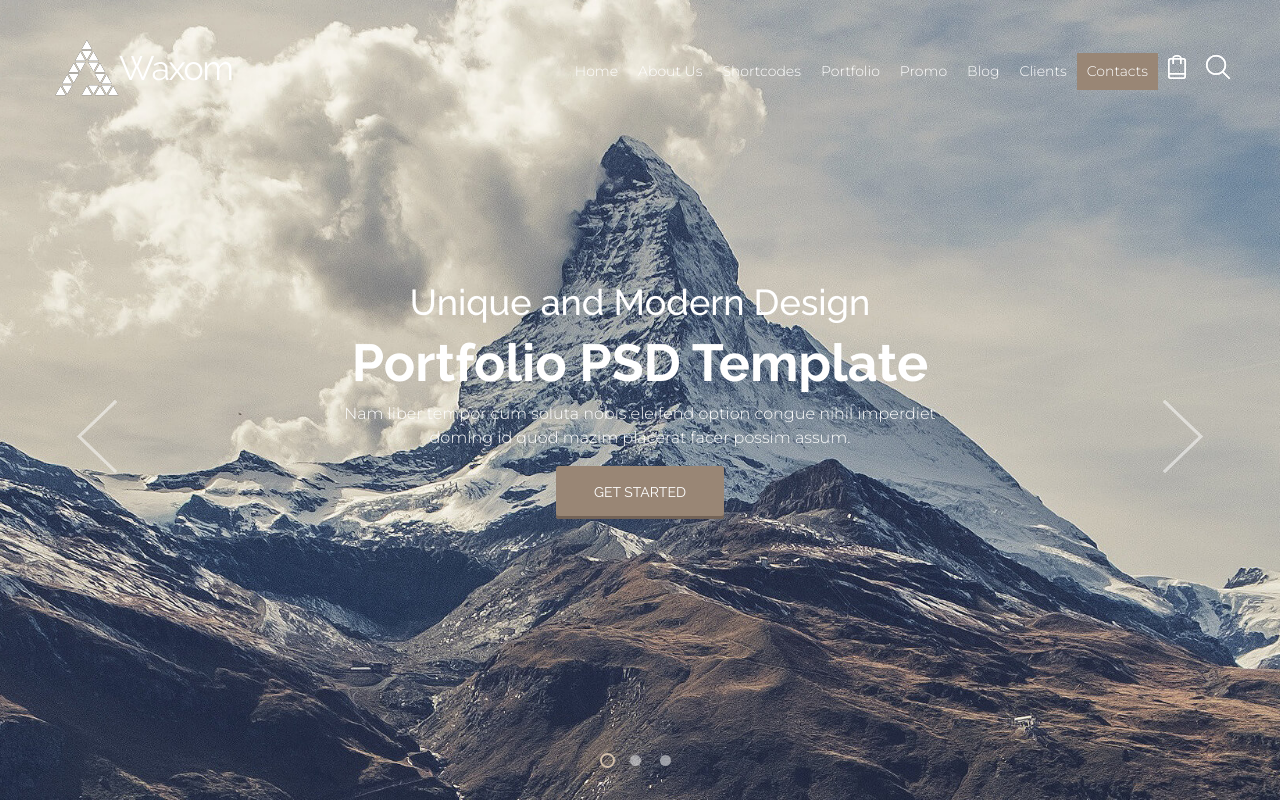
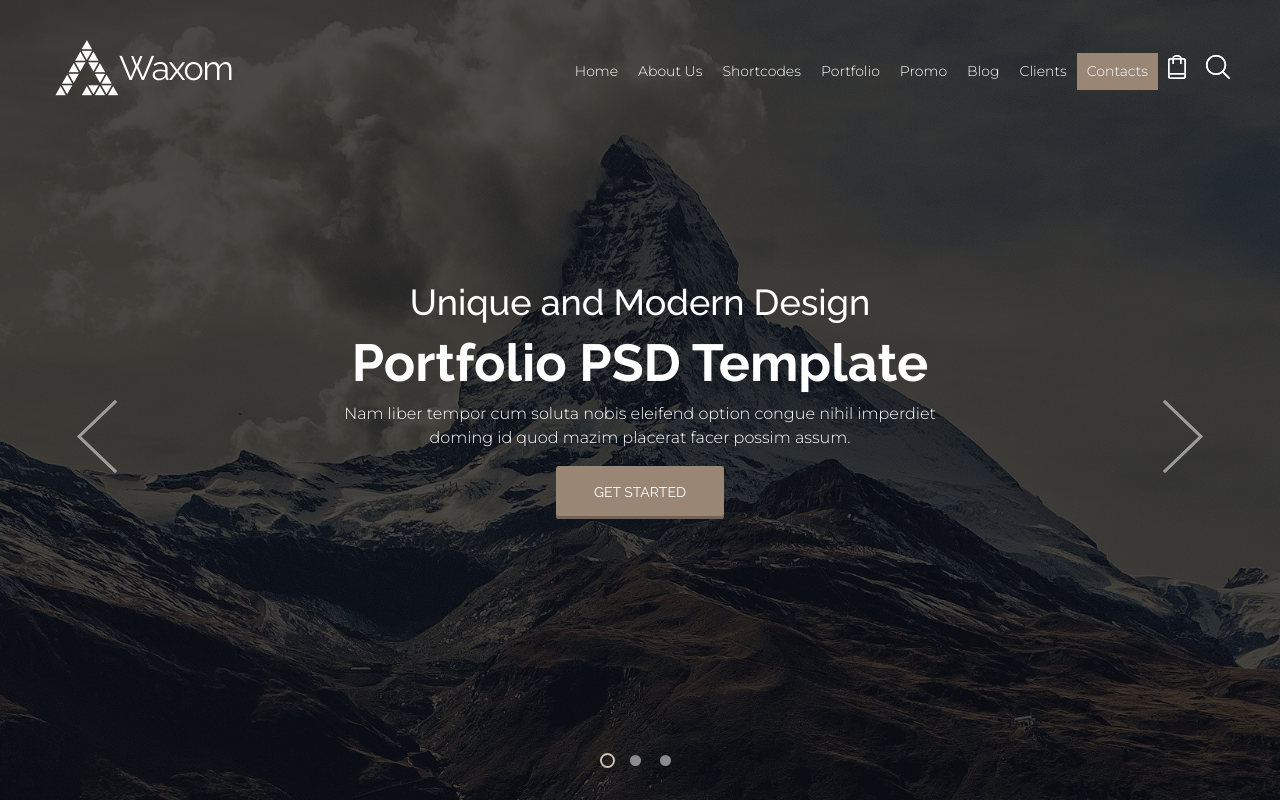
Before and after one commit to hornuglan/HTML5-JQuery-landing-demo, a website: page index.html in a window 1280 px wide. Shown: the top 802 px of the page. Drawn offline with nearby package versions, Linux system fonts and the light colour scheme; no server answers.

Commit message:
background opacity for carousel-item was added #10

```diff
--- a/source/Sass/_header-slick-override.scss
+++ b/source/Sass/_header-slick-override.scss
@@ -33,6 +33,15 @@
   opacity: 0.5;
 }
 
-.slick-slide img {
-  height: 100vh;
+.carousel-item {
+  &:after {
+    content: '';
+    position: absolute;
+    left: 0;
+    top: 0;
+    width: 100%;
+    height: 100%;
+    z-index: -1;
+    background: rgba(0, 0, 0, 0.7);
+  }
 }
--- a/source/Sass/blocks/_sample.scss
+++ b/source/Sass/blocks/_sample.scss
@@ -39,6 +39,7 @@
     text-decoration: none;
   }
 }
+
 @media (max-width: $large) {
   .sample {
     &__title {
```
Also changed, not shown: index.html (+0 -3 lines), source/css/style.css.
